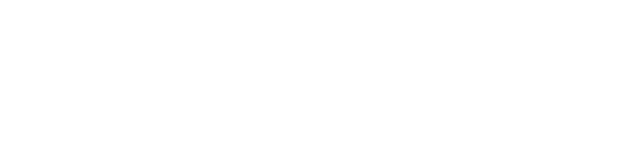
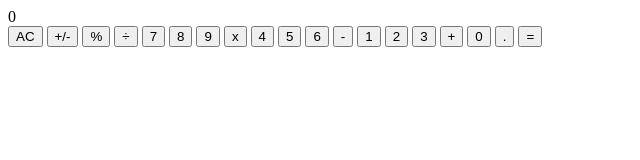
Before and after one commit to Stepty/calculator, a plain HTML site: page index.html in a window 1280 px wide. Shown: the whole page, without its empty margins (0-640 px from the left). Drawn offline with Linux system fonts and the light colour scheme.

Commit message:
Add calculator html content

```diff
--- a/index.html
+++ b/index.html
@@ -9,6 +9,30 @@
     <script src="javascript.js" defer></script>
 </head>
 <body>
+    <div class="calculator-container">
+        <div class="display">0</div>
 
+        <div class="button-container">
+            <button id="clear">AC</button>
+            <button id="pos/neg">+/-</button>
+            <button id="percent">%</button>
+            <button id="divide">÷</button>
+            <button id="seven">7</button>
+            <button id="eight">8</button>
+            <button id="nine">9</button>
+            <button id="multiply">x</button>
+            <button id="four">4</button>
+            <button id="five">5</button>
+            <button id="six">6</button>
+            <button id="subtract">-</button>
+            <button id="one">1</button>
+            <button id="two">2</button>
+            <button id="three">3</button>
+            <button id="add">+</button>
+            <button id="zero">0</button>
+            <button id="decimal">.</button>
+            <button id="equal">=</button>
+        </div>
+    </div>
 </body>
 </html>
```
